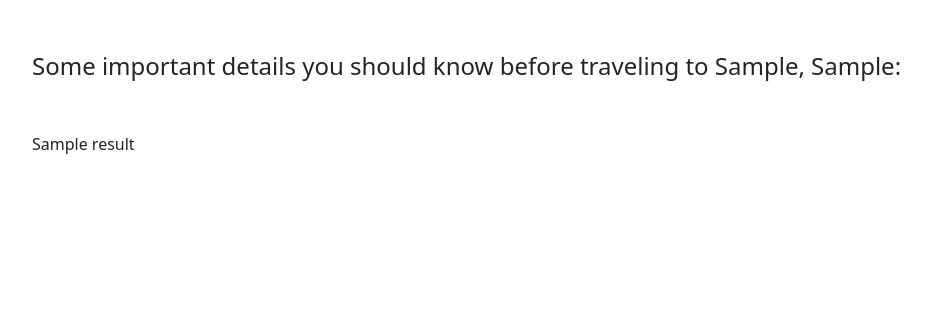
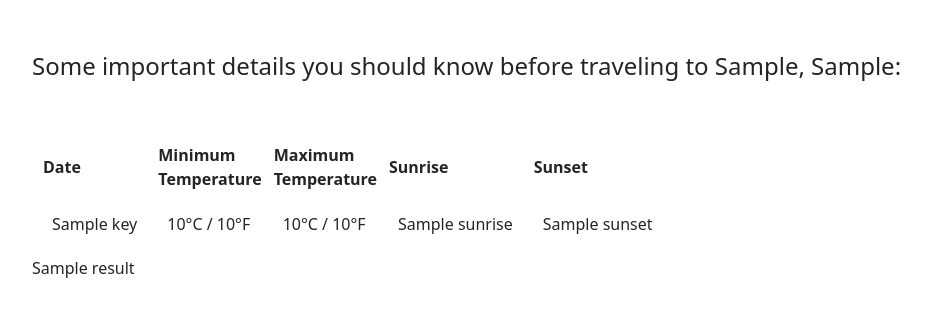
Before and after one commit to nogadm/TravelInfo, a Flask app: template templates/cityinfo.html in a window 1280 px wide. Shown: the top 317 px of the page, without its empty margins (50-981 px from the left). Run offline with Flask 3, Linux system fonts and the light colour scheme; the template is opened without the code that fills it: most values are stand-ins (such as "Sample title", 1, 10 or a date in 2020).

Commit message:
changed design

```diff
--- a/app.py
+++ b/app.py
@@ -1,6 +1,7 @@
 from flask import Flask, render_template, request
 
 import city_details as cd
+import weather_api_request as wa
 
 app = Flask(__name__)
 
@@ -14,14 +15,13 @@ def index():
 def calculate():
     src_city = request.form['sourceCities']
     dest_city = request.form['destinationCities']
-    # arrival_date = str(request.form['arrivalDatePicker'])
-    # departure_date = str(request.form['departureDatePicker'])
+    arrival_date = str(request.form['arrivalDatePicker'])
+    departure_date = str(request.form['departureDatePicker'])
     dest_country = cd.find_country(dest_city)
     result = cd.full_city_details(src_city, dest_city)
-    return render_template('cityinfo.html', result=result, dest_country=dest_country, dest_city=dest_city)
-
-    # להכין עוד קובץ פייתון נפרד שמקבל - עיר מקור, עיר יעד, תאריך יציאה, תאריך חזרה
-    # הקובץ הוא זה שיקרא לכל הפונקציות (חוץ מהתחזית אולי) ויחזיר בחזרה סטרינג אחד מסודר יפה
+    weather = wa.get_weather_forcast(dest_city, arrival_date, departure_date)
+    return render_template('cityinfo.html', result=result, dest_country=dest_country, dest_city=dest_city,
+                           weather=weather)
 
 
 if __name__ == '__main__':
--- a/templates/cityinfo.html
+++ b/templates/cityinfo.html
@@ -12,8 +12,46 @@
     <title>TravelInfo</title>
   </head>
   <body class="container text-left pt-5">
+    <!-- title -->
     <p class="fs-4 mb-5">
-         Some important details you should know before traveling to {{dest_city}}, {{dest_country}}:</p>
-    <p>{{ result|replace('\n', '<br>')|safe }}</p>
+      Some important details you should know before traveling to {{dest_city}},
+      {{dest_country}}:
+    </p>
+
+    <!--  weather forcast -->
+    <table>
+      <thead>
+        <tr>
+          <th>Date</th>
+          <th>Minimum<br />Temperature</th>
+          <th>Maximum<br />Temperature</th>
+          <th>Sunrise</th>
+          <th>Sunset</th>
+        </tr>
+      </thead>
+      <tbody>
+        {% for key, value in weather.items() %}
+        <tr>
+          <td>{{ key }}</td>
+          <td>{{ value.min_temp_c }}°C / {{ value.min_temp_f }}°F</td>
+          <td>{{ value.max_temp_c }}°C / {{ value.max_temp_f }}°F</td>
+          <td>{{ value.sunrise }}</td>
+          <td>{{ value.sunset }}</td>
+        </tr>
+        {% endfor %}
+      </tbody>
+    </table>
+    <!--  city information  -->
+    <p>{{ result|replace('\n', '<br />')|safe }}</p>
   </body>
+  <style>
+    table {
+      border-collapse: separate;
+      border-spacing: 10px;
+    }
+
+    td {
+      padding: 10px;
+    }
+  </style>
 </html>
```
